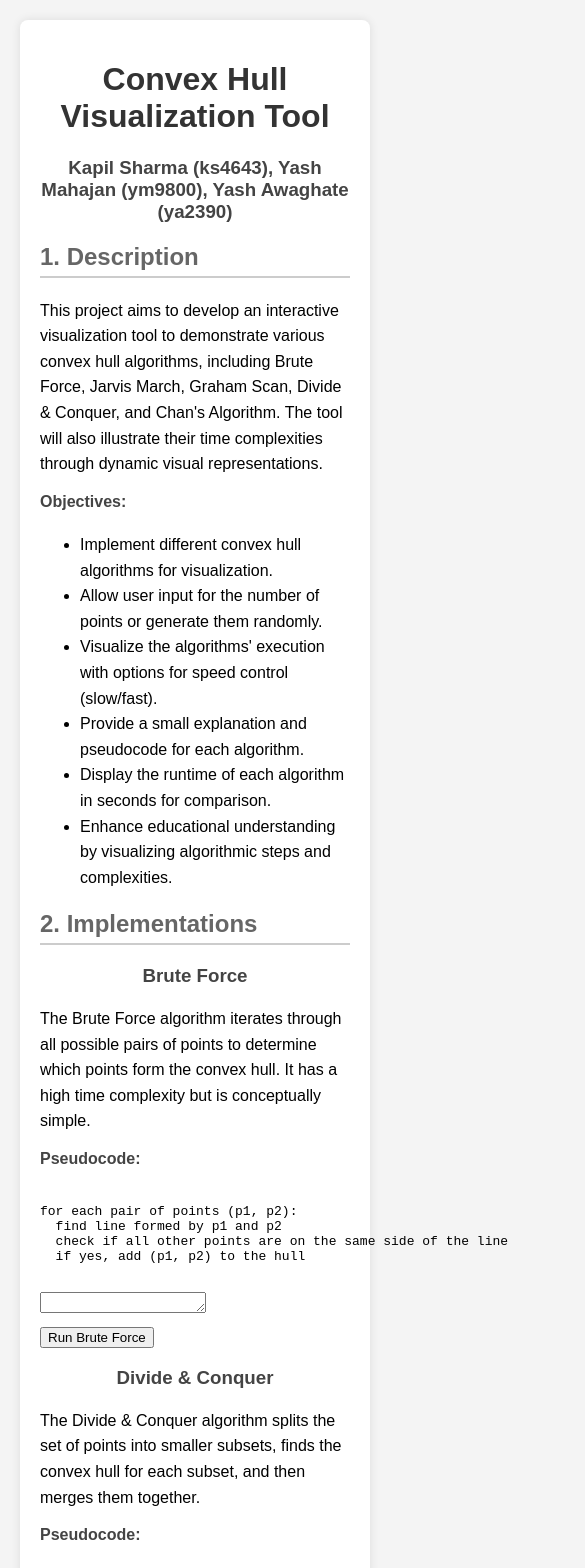
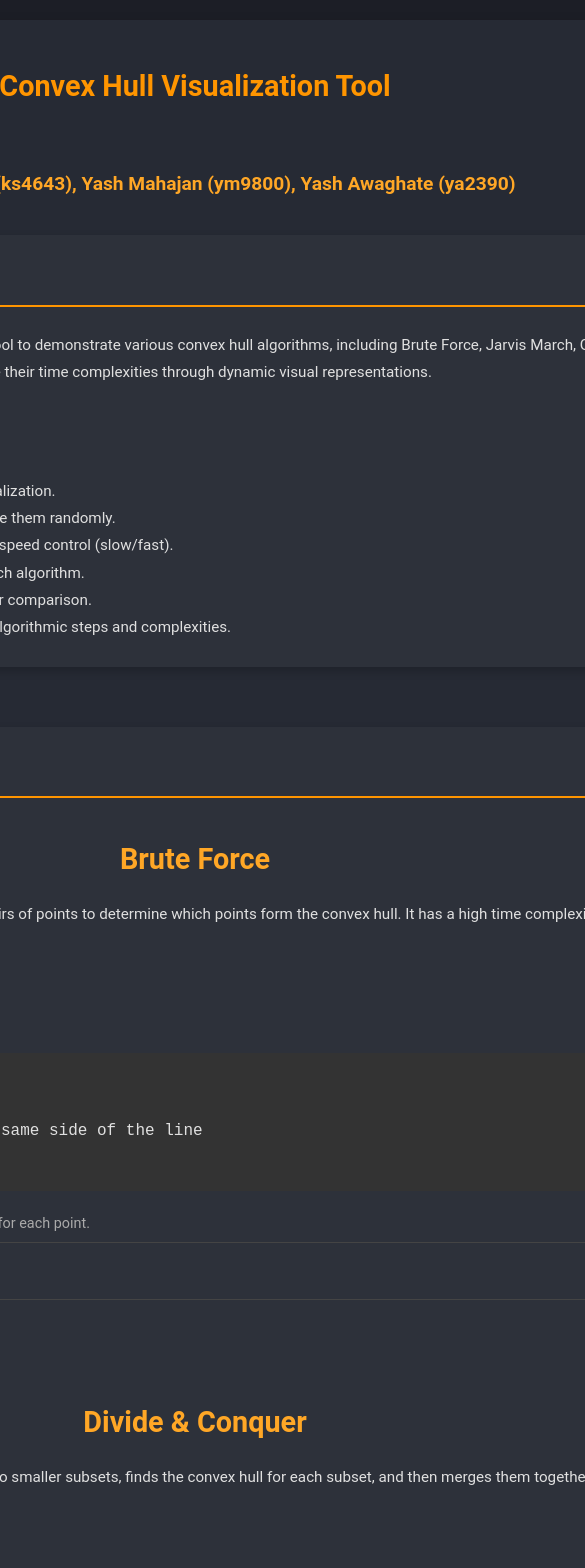
Before and after one commit to YashAwaghate/ConvexHull, a React (Create React App) app: page / in a window 390 px wide. Shown: the top 1568 px of the page, 585 px wide, since content can reach past the window. Built offline with nearby package versions, Linux system fonts and the light colour scheme.

Commit message:
UI Changes

```diff
--- a/src/App.css
+++ b/src/App.css
@@ -1,61 +1,253 @@
 /* src/App.css */
+
+/* Base Styles */
 body {
-    font-family: Arial, sans-serif;
-    background-color: #f4f4f4;
+    font-family: 'Roboto', sans-serif;
+    background-color: #1c1e26; /* Dark theme */
+    color: #f5f5f5; /* Light text for contrast */
     margin: 0;
-    padding: 20px;
+    padding: 0;
+    display: flex;
+    flex-direction: column;
+    align-items: center;
 }
 
+/* Container */
 .container {
-    max-width: 800px;
-    margin: auto;
-    background: white;
-    padding: 20px;
-    border-radius: 8px;
-    box-shadow: 0 0 10px rgba(0, 0, 0, 0.1);
+    max-width: 90%;
+    width: 1200px;
+    margin: 20px auto;
+    background: #262a34; /* Slightly lighter than body for contrast */
+    padding: 30px;
+    border-radius: 12px;
+    box-shadow: 0 8px 15px rgba(0, 0, 0, 0.3);
+    color: #e0e0e0;
+    display: flex;
+    flex-direction: column;
 }
 
+/* Header */
 h1 {
-    color: #333;
+    color: #ff9500; /* Vibrant accent color */
     text-align: center;
+    font-size: 2.5em;
+    margin-bottom: 20px;
 }
 
 h2 {
-    color: #666;
-    border-bottom: 2px solid #ccc;
-    padding-bottom: 5px;
+    color: #ffa726; /* Secondary accent */
+    border-bottom: 2px solid #ff9500;
+    padding-bottom: 10px;
+    margin-bottom: 15px;
+    font-size: 1.8em;
 }
 
 h3 {
-    color: #444;
+    color: #ffa726;
     text-align: center;
+    font-size: 1.6em;
+    margin-bottom: 10px;
 }
 
 h4 {
-    color: #444;
-    margin-top: 10px;
+    color: #f5f5f5;
+    font-size: 1.4em;
+    margin-top: 15px;
 }
 
+/* Text and Lists */
 p, ul {
-    line-height: 1.6;
+    line-height: 1.8;
+    font-size: 1.1em;
+    margin: 10px 0;
 }
 
+/* Section */
 .section {
-    margin-bottom: 20px;
+    margin-bottom: 30px;
+    padding: 20px;
+    background: #2d313a; /* Card-style sections */
+    border-radius: 8px;
+    box-shadow: 0 4px 10px rgba(0, 0, 0, 0.2);
+    display: flex;
+    flex-direction: column;
 }
 
+/* Buttons */
+button {
+    background-color: #ff9500;
+    color: #fff;
+    font-size: 1.1em;
+    padding: 10px 20px;
+    margin-top: 10px;
+    border: none;
+    border-radius: 5px;
+    cursor: pointer;
+    transition: background-color 0.3s ease;
+    align-self: flex-start;
+}
+
+button:hover {
+    background-color: #ffa726;
+}
+
+button:disabled {
+    background-color: #666;
+    cursor: not-allowed;
+}
+
+/* Algorithm Section */
+.algorithm-section {
+    margin-bottom: 20px;
+    display: flex;
+    flex-direction: column;
+}
+
+.pseudocode {
+    background: #333;
+    color: #e0e0e0;
+    padding: 15px;
+    border-radius: 8px;
+    overflow-x: auto;
+    font-family: 'Courier New', monospace;
+    margin-bottom: 10px;
+}
+
+/* Tables */
 .timeline {
     width: 100%;
     border-collapse: collapse;
-    margin-top: 10px;
+    margin-top: 15px;
+    font-size: 1.1em;
 }
 
 .timeline th, .timeline td {
-    border: 1px solid #ddd;
-    padding: 8px;
+    border: 1px solid #555;
+    padding: 10px;
     text-align: left;
 }
 
 .timeline th {
-    background-color: #f2f2f2;
+    background-color: #444;
+    color: #fff;
 }
+
+.timeline td {
+    background-color: #2d313a;
+}
+
+/* Links */
+a {
+    color: #ffa726;
+    text-decoration: none;
+    transition: color 0.3s ease;
+}
+
+a:hover {
+    color: #ffcc80;
+}
+
+/* Algorithm Output */
+.algorithm-output {
+    background-color: #2d313a;
+    padding: 15px;
+    border-radius: 8px;
+    font-size: 1.2em;
+}
+
+/* Flexbox for Responsiveness */
+.algorithm-section h3 {
+    color: #ffa726;
+    font-size: 1.8rem; /* Increase font size */
+    text-align: center;
+    margin-bottom: 15px;
+}
+
+/* Input Format Section */
+.user-input p {
+    font-size: 0.9rem;
+    color: #aaa; /* Greyed-out instructions */
+    margin-bottom: 5px;
+}
+
+.container {
+    display: flex;
+    flex-direction: column;
+    gap: 30px;
+}
+
+/* Responsive Design */
+@media (max-width: 1200px) {
+    .container {
+        max-width: 95%;
+    }
+}
+.input-box {
+    width: 100%;
+    padding: 10px 15px;
+    margin: 10px 0;
+    font-size: 1em;
+    color: #fff; /* Text color */
+    background-color: #2d313a; /* Input background color */
+    border: 1px solid #444; /* Border for the input box */
+    border-radius: 5px;
+    outline: none; /* Remove default outline */
+    transition: border-color 0.3s ease-in-out;
+}
+
+.input-box:focus {
+    border-color: #ff9500; /* Highlight border on focus */
+}
+
+.input-box::placeholder {
+    color: #888; /* Greyed-out placeholder text */
+    font-style: italic; /* Optional: makes placeholder stand out */
+}
+@media (max-width: 768px) {
+    h1 {
+        font-size: 2em;
+    }
+
+    h2 {
+        font-size: 1.5em;
+    }
+
+    h3 {
+        font-size: 1.3em;
+    }
+
+    p, ul {
+        font-size: 1em;
+    }
+
+    button {
+        font-size: 1em;
+        padding: 8px 16px;
+    }
+
+    .section {
+        padding: 15px;
+    }
+}
+
+@media (max-width: 480px) {
+    h1 {
+        font-size: 1.8em;
+    }
+
+    h2 {
+        font-size: 1.4em;
+    }
+
+    h3 {
+        font-size: 1.2em;
+    }
+
+    p, ul {
+        font-size: 0.95em;
+    }
+
+    button {
+        font-size: 0.95em;
+    }
+}
--- a/src/UserInput.js
+++ b/src/UserInput.js
@@ -1,40 +1,57 @@
-import { TextareaAutosize } from '@mui/material'
-import React from 'react'
+import { TextareaAutosize } from '@mui/material';
+import React from 'react';
 
-const styles={
-    paddingBottom: '10px'
-}
+const styles = {
+  paddingBottom: '10px',
+};
 
 const UserInput = ({ setPayload }) => {
-  const [value, setValue] = React.useState("");
+  const [value, setValue] = React.useState('');
 
   const handleOnChange = (event) => {
     const newValue = event.target.value;
     setValue(newValue);
 
     const convertedText = convertTextToArray(newValue);
-    console.log("Converted Text to Array:", convertedText);
     setPayload(convertedText);
   };
 
+  const handleBlur = () => {
+    if (!value.trim()) {
+      setValue(''); // Reset to keep placeholder if no input is entered
+    }
+  };
+
   function convertTextToArray(text) {
-
-    const lines = text.trim().split("\n");
-
-
-    const result = lines.map((line) =>
-      line.trim().split(/\s+/).map(Number)
-    );
-
-    return result;
+    const lines = text.trim().split('\n');
+    return lines.map((line) => line.trim().split(/\s+/).map(Number));
   }
 
   return (
     <div style={styles}>
-      <TextareaAutosize value={value} onChange={handleOnChange} />
+      <p style={{ fontSize: '0.9rem', color: '#aaa', marginBottom: '5px' }}>
+        Input Format: x and y coordinates space-separated, new line for each point.
+      </p>
+      <TextareaAutosize
+        value={value}
+        onChange={handleOnChange}
+        onBlur={handleBlur} // Ensure placeholder reappears if no input is entered
+        placeholder="Insert input here"
+        minRows={2} // Adjusted for smaller height
+        maxRows={4} // Limit maximum expansion
+        style={{
+          width: '100%',
+          padding: '10px',
+          fontSize: '1rem',
+          backgroundColor: '#2d313a',
+          color: '#fff',
+          border: '1px solid #444',
+          borderRadius: '5px',
+          outline: 'none',
+        }}
+      />
     </div>
   );
 };
 
-
-export default UserInput
+export default UserInput;
```
Also changed, not shown: tp.txt (added), 2 other files (tests, documents, lock files or other folders).
